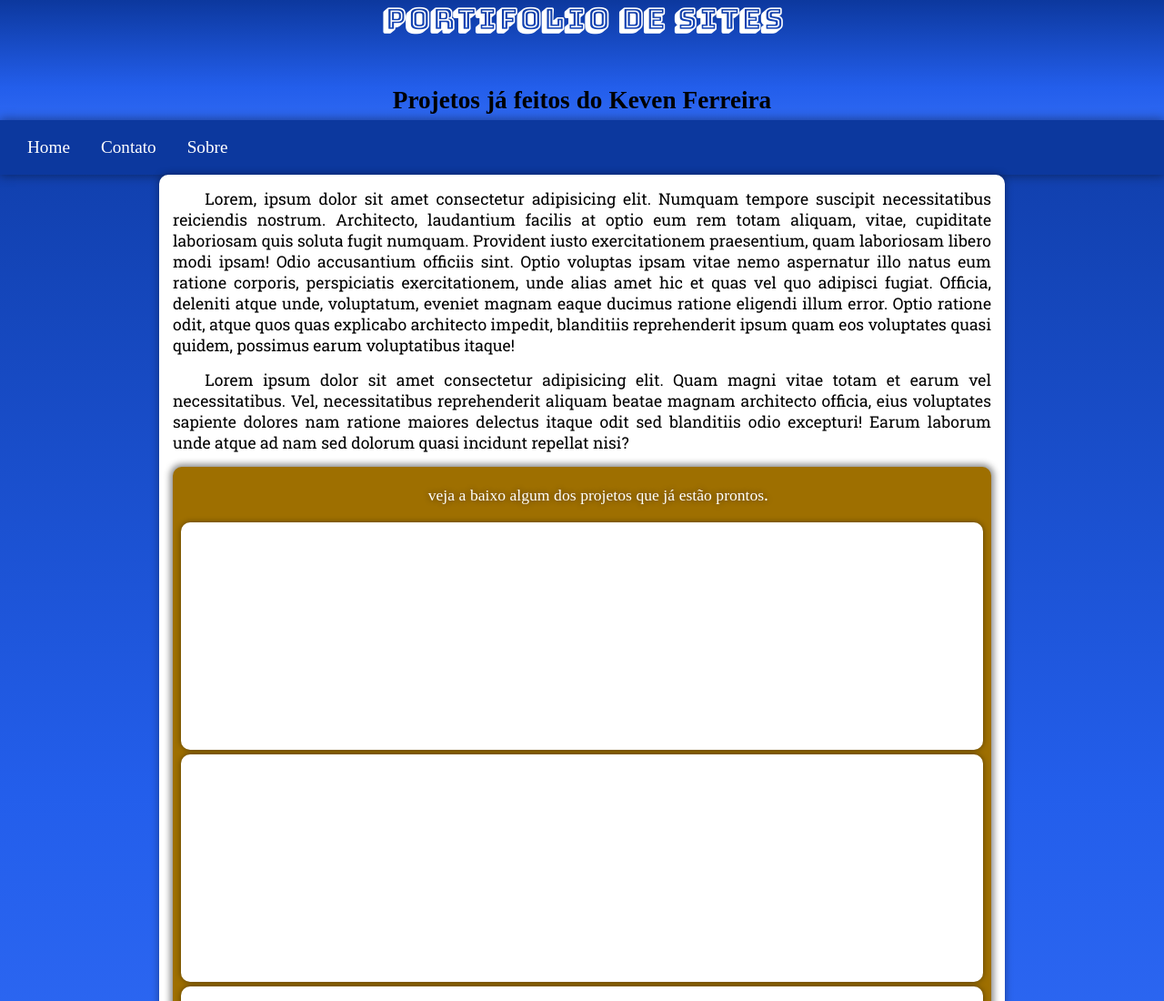
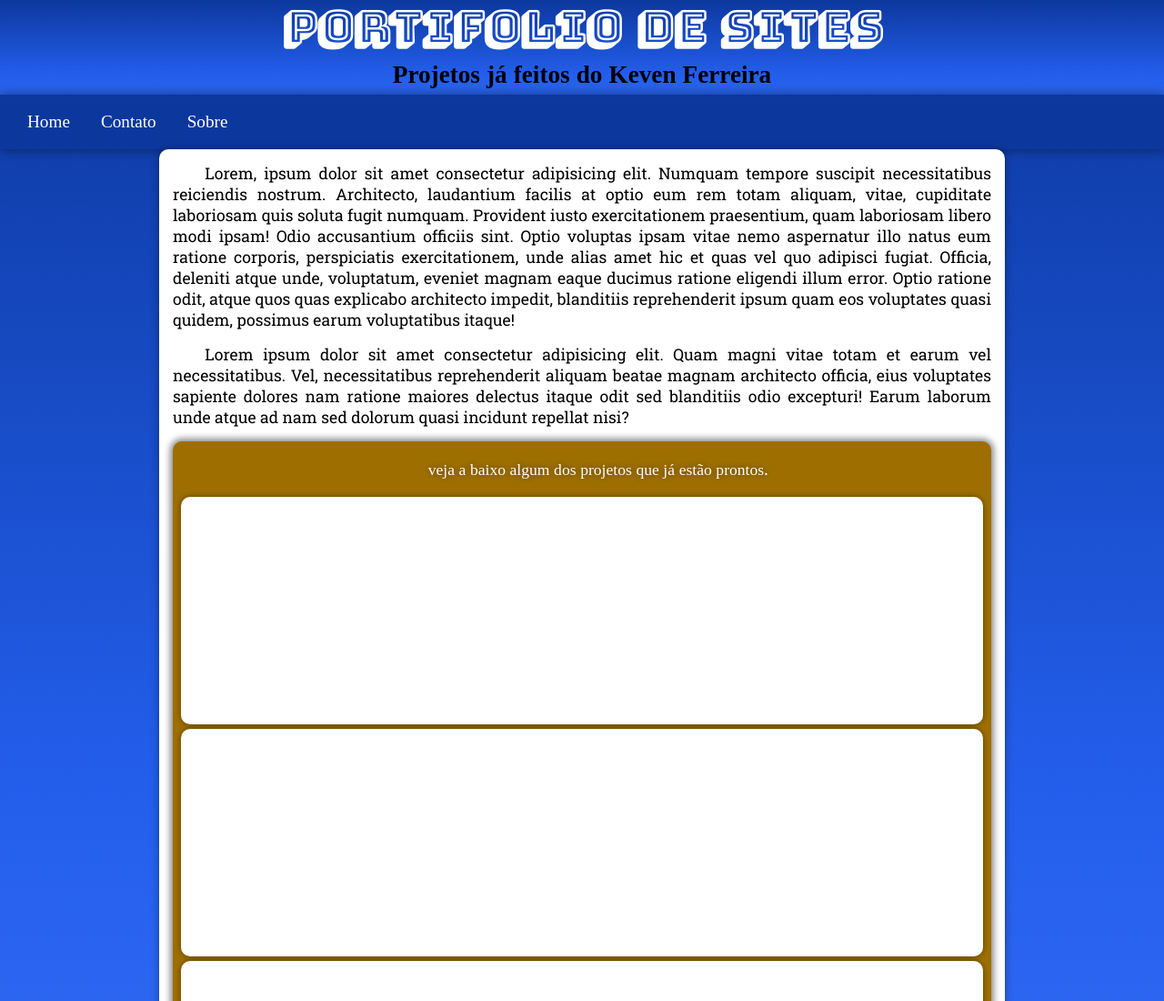
Before and after one commit to Keven-Ferreira/Estudos_Pessoais, a plain HTML site: page index.html in a window 1280 px wide. Shown: the top 1100 px of the page at 91% size. Drawn offline with Linux system fonts and the light colour scheme.

Commit message:
Update css - para celular

```diff
--- a/style/style.css
+++ b/style/style.css
@@ -27,7 +27,6 @@ body{
     background-image: var(--cor8);
 }
 
-
 header{
     background-image: var(--cor8);
     text-align: center;
@@ -35,11 +34,10 @@ header{
 
 header > h1{
     font-family: var(--font1);
-    font-size: 2em;
-    height: 90px;
+    font-size: 3em;
     max-width: 100%;
     transition: 0.5s;
-
+    line-height: 1.3em;
 }
 
 header > h1:hover{
@@ -95,7 +93,7 @@ header > section a:visited{
 
 main{
     font-family: var(--font3);
-    min-width: 400px;
+    min-width: 300px;
     max-width: 900px;
     margin: auto;
     padding: 15px;
```
